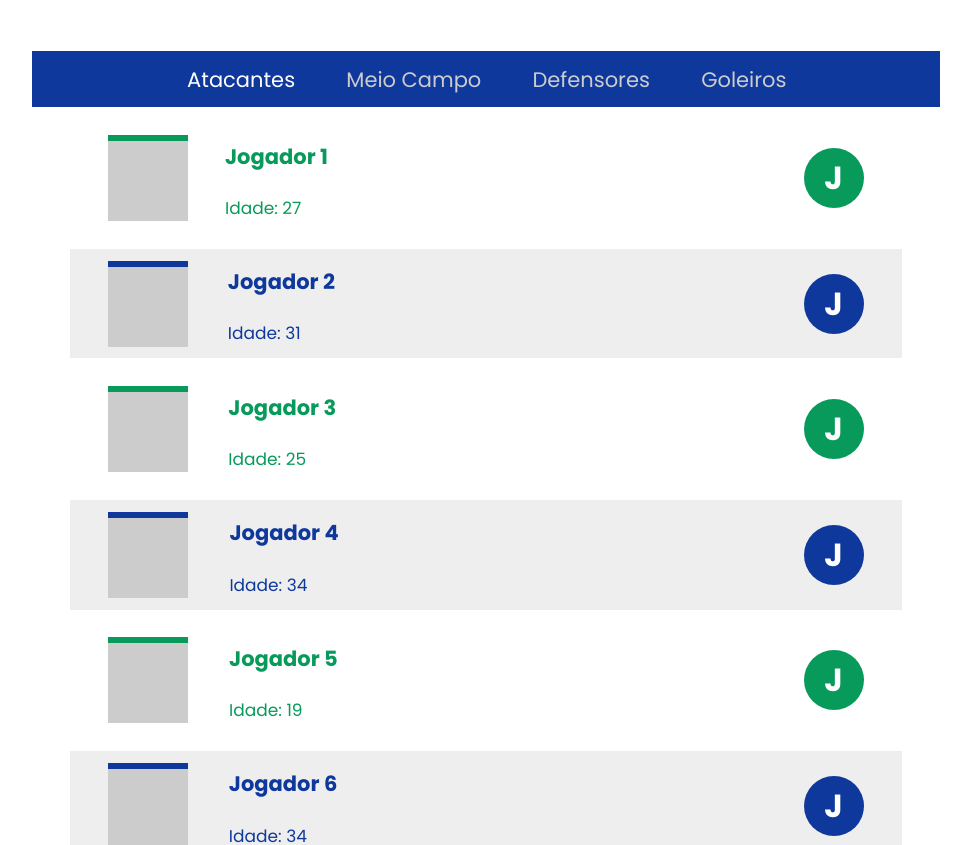
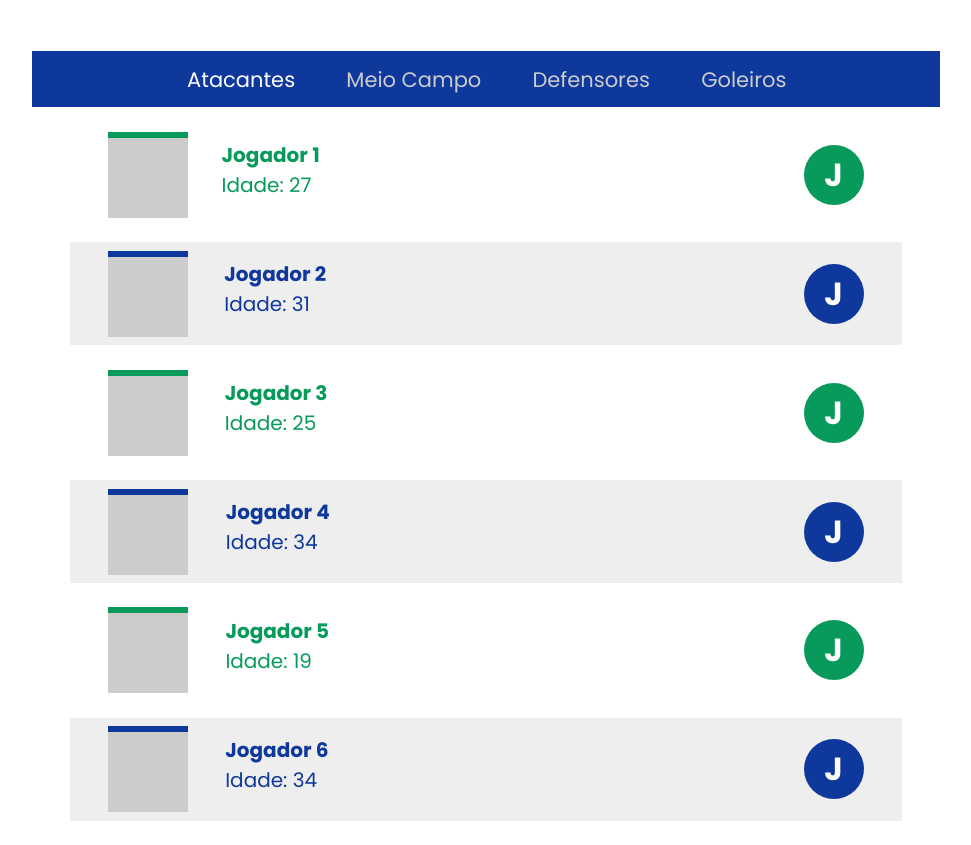
Before and after one commit to arthurafm/IDE-PS-SiteCopa, a React (Create React App) app: page / in a window 1280 px wide. Shown: the part 2200-3045 px from the top of the page, without its empty margins (154-1125 px from the left). Built offline with nearby package versions, Linux system fonts and the light colour scheme.

Commit message:
Texto nos cards da PlayersList() agregado

```diff
--- a/src/PlayerList.css
+++ b/src/PlayerList.css
@@ -73,13 +73,13 @@ body {
 	color: #079a5a;
 	margin-bottom: 2vh;
 }
-.PlayersList--container h2 {
+/* .PlayersList--container h2 {
 	font-size: 21px;
 	font-style: normal;
 }
 .PlayersList--container p {
 	font-size: 17px;
-}
+} */
 .PlayersList--photo {
 	height: 80px;
 	width: 80px;
@@ -111,6 +111,11 @@ body {
 	margin-right: 3vw;
 }
 
+.PlayersList--player-info-text {
+	font-size: 20px;
+}
+
 .PlayersList--player-info-name {
-	top: 20px;
+	font-weight: 700;
+	font-style: normal;
 }
--- a/src/PlayerList.js
+++ b/src/PlayerList.js
@@ -45,8 +45,7 @@ const PlayerComponent = (props) => {
 			<div className="PlayersList--player-info">
 				<div className="PlayersList--photo"></div>
 				<div className="PlayersList--player-info-text">
-					<h2 className="PlayersList--player-info-name">{props.name}</h2>
-					<p className="PlayersList--player-info-age">Idade: {props.age}</p>
+					<p><strong className="PlayersList--player-info-name">{props.name}</strong><br />Idade: {props.age}</p>
 				</div>
 			</div>
 			<h1 className="PlayersList--Symbol">J</h1>
```
